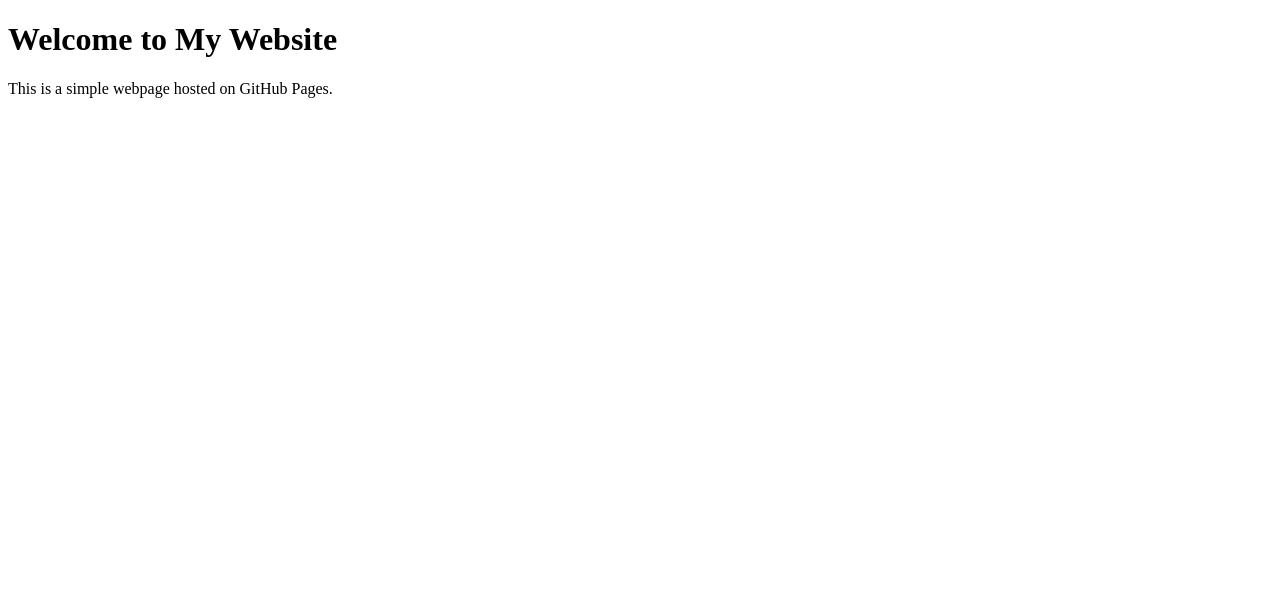
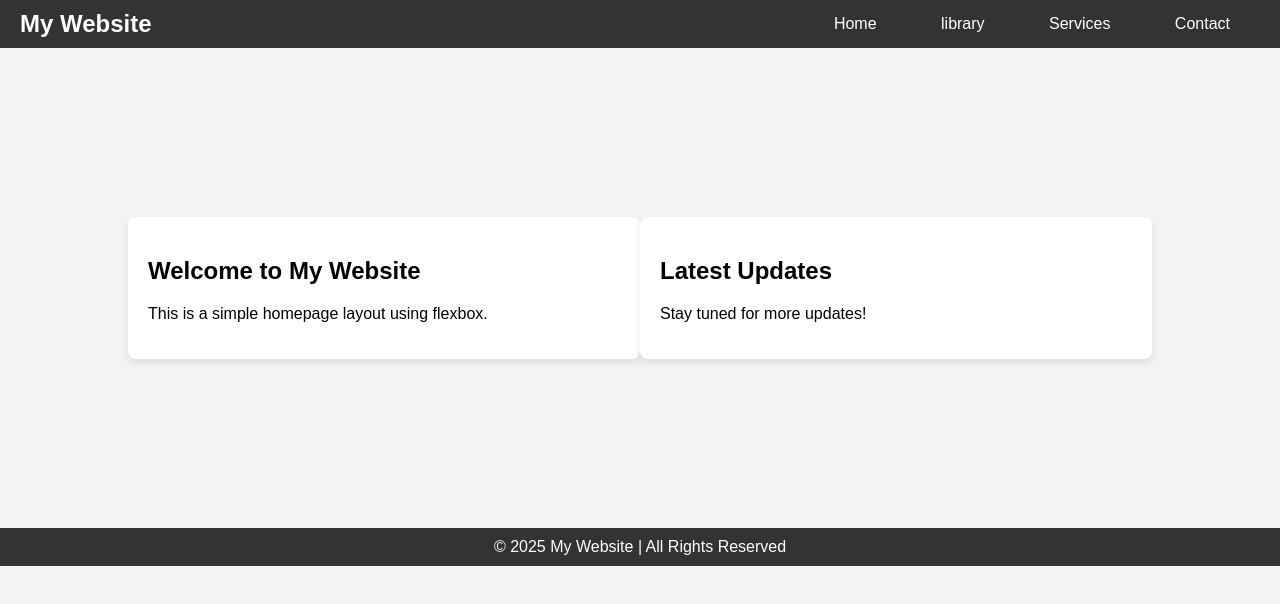
Before and after one commit to DocCoder10/mixicours, a plain HTML site: page index.html in a window 1280 px wide. Drawn offline with Linux system fonts and the light colour scheme.

Commit message:
Your commit message

```diff
--- a/css/style.css
+++ b/css/style.css
@@ -0,0 +1,74 @@
+/* General Body Styles */
+body {
+    font-family: Arial, sans-serif;
+    margin: 0;
+    padding: 0;
+    background-color: #f4f4f4;
+  }
+
+  /* Header (Top Container) */
+  header {
+    background-color: #333;
+    color: white;
+    padding: 10px 0;
+  }
+
+  .header-container {
+    display: flex;
+    justify-content: space-between;
+    align-items: center;
+    padding: 0 20px;
+  }
+
+  .logo {
+    font-size: 24px;
+    font-weight: bold;
+  }
+
+  .nav a {
+    color: white;
+    text-decoration: none;
+    padding: 10px 20px;
+    margin: 0 10px;
+  }
+
+  .nav a:hover {
+    background-color: #575757;
+  }
+
+  /* Main Content (Center Container) */
+  main {
+    display: flex;
+    justify-content: center;
+    align-items: center;
+    min-height: 60vh;
+  }
+
+  .content-container {
+    width: 80%;
+  }
+
+  .row {
+    display: flex;
+    justify-content: space-between;
+  }
+
+  .column {
+    width: 48%;  /* Adjust as needed for spacing */
+    background-color: white;
+    padding: 20px;
+    border-radius: 8px;
+    box-shadow: 0 4px 8px rgba(0, 0, 0, 0.1);
+  }
+
+  /* Footer (Bottom Container) */
+  footer {
+    background-color: #333;
+    color: white;
+    text-align: center;
+    padding: 10px;
+  }
+
+  .footer-container p {
+    margin: 0;
+  }
--- a/index.html
+++ b/index.html
@@ -7,7 +7,42 @@
   <link rel="stylesheet" href="css/style.css"> <!-- Link to the CSS file -->
 </head>
 <body>
-  <h1>Welcome to My Website</h1>
-  <p>This is a simple webpage hosted on GitHub Pages.</p>
+
+   <!-- Header (Top Container) -->
+   <header>
+    <div class="header-container">
+      <div class="logo">My Website</div>
+      <div class="nav">
+        <a href="#">Home</a>
+        <a href="pages/library.html">library</a>
+        <a href="#">Services</a>
+        <a href="#">Contact</a>
+      </div>
+    </div>
+  </header>
+
+  <!-- Main Content (Center Container) -->
+  <main>
+    <div class="content-container">
+      <div class="row">
+        <div class="column">
+          <h2>Welcome to My Website</h2>
+          <p>This is a simple homepage layout using flexbox.</p>
+        </div>
+        <div class="column">
+          <h2>Latest Updates</h2>
+          <p>Stay tuned for more updates!</p>
+        </div>
+      </div>
+    </div>
+  </main>
+
+  <!-- Footer (Bottom Container) -->
+  <footer>
+    <div class="footer-container">
+      <p>&copy; 2025 My Website | All Rights Reserved</p>
+    </div>
+  </footer>
+
 </body>
 </html>
```
Also changed, not shown: pages/library.html (added).
